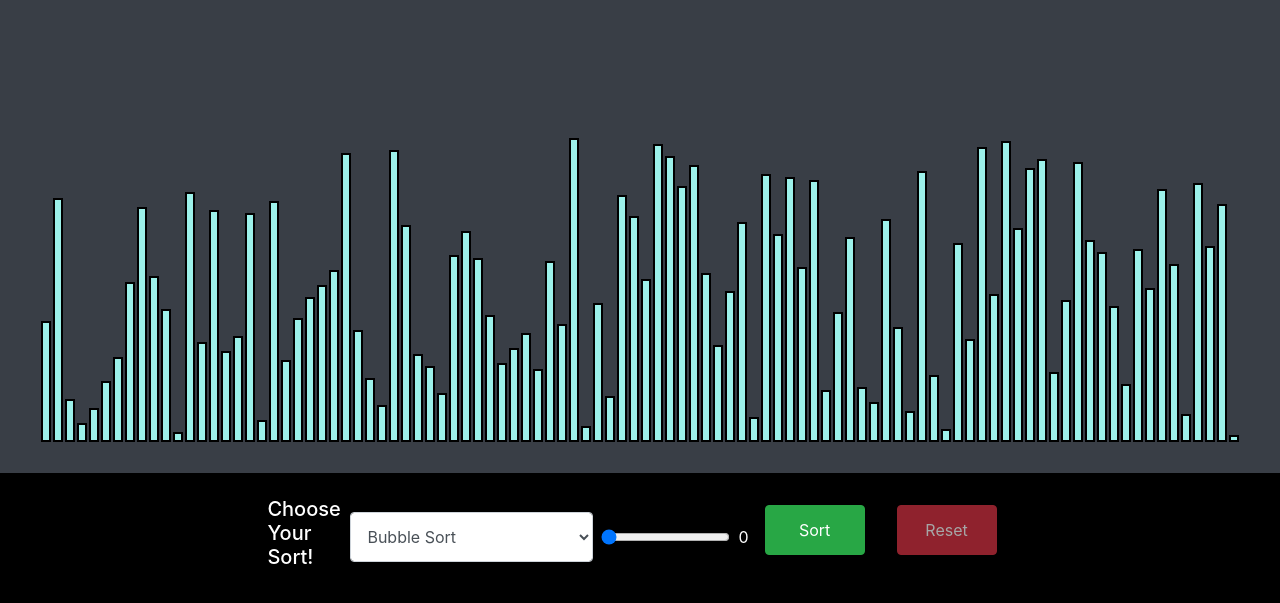
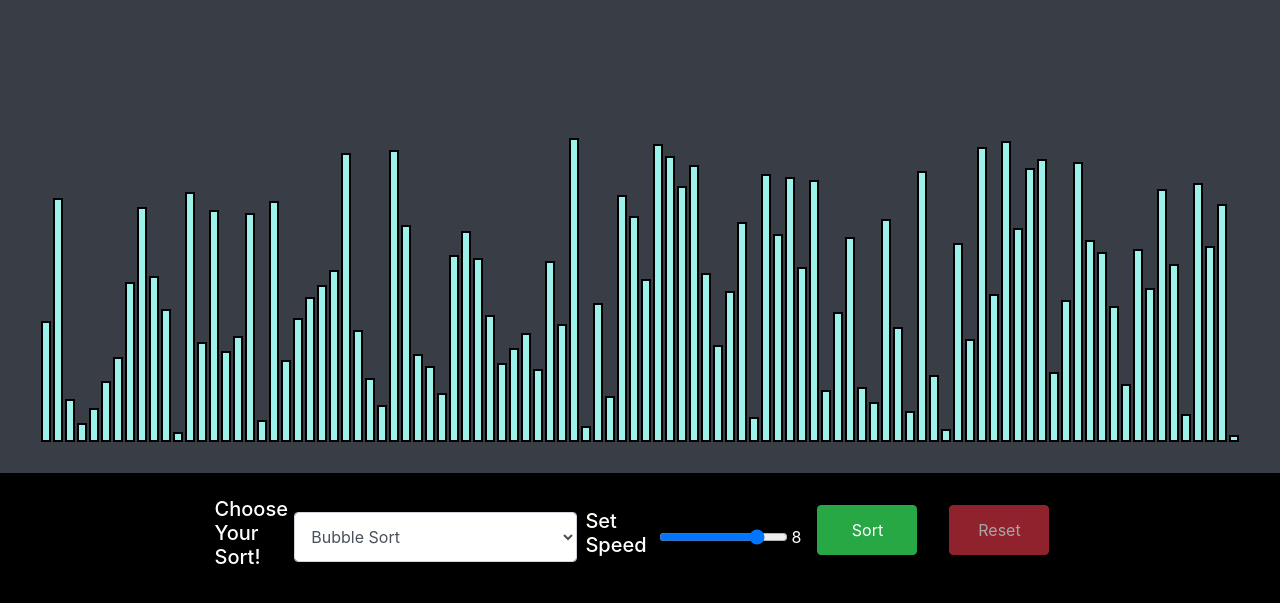
Before and after one commit to shivambeenhere/Sorting-Visualizer, a plain HTML site: page index.html in a window 1280 px wide. Shown: the part 67-670 px from the top of the page. Drawn offline with nearby package versions, Linux system fonts and the light colour scheme.

Commit message:
updated slider

```diff
--- a/index.html
+++ b/index.html
@@ -37,9 +37,10 @@
                         <option value="count">Counting Sort</option>
                     </select>
                     <div class="d-flex justify-content-center align-items-center flex-row">
-                        <input value="0" type="range" min="0" max="10" id="setspeed" class="mx-2" placeholder="Speed"
-                            step="1">
-                        <p class="text-white my-2" id="ishowspeed">0</p>
+                        <h5 class="text-white mx-2">Set Speed</h5>
+                        <input value="8" type="range" min="0" max="10" id="setspeed" class="mx-1 slider"
+                            placeholder="Speed" step="1">
+                        <p class="text-white my-2" id="ishowspeed">8</p>
                     </div>
                 </div>
 
```
